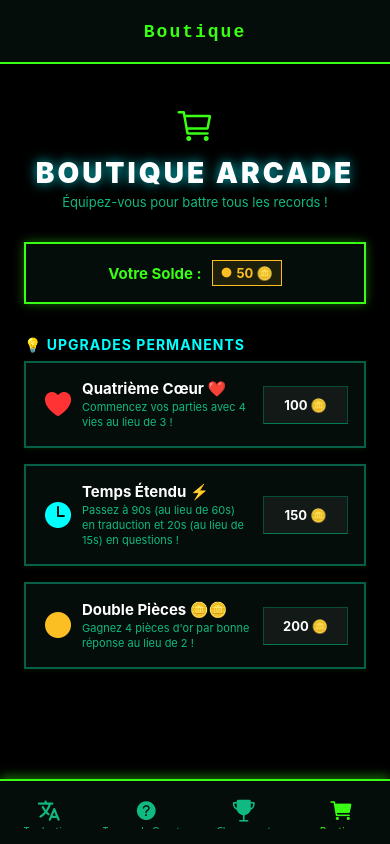
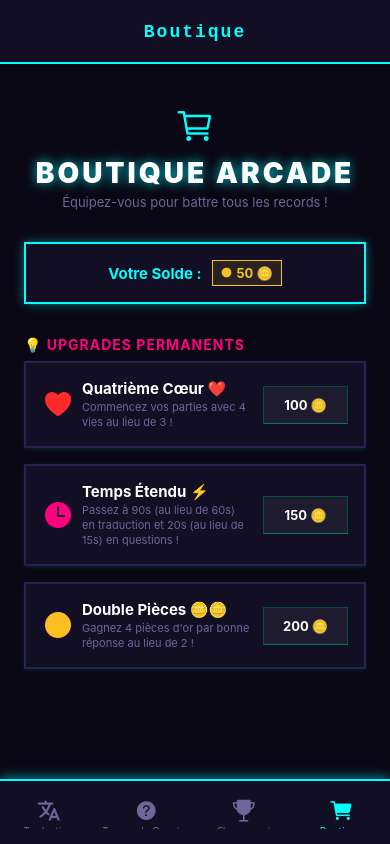
Before and after one commit to miidsthree-rgb/test1, a React Native app: screen /Shop in a window 390 px wide. Built offline with nearby package versions, Linux system fonts and the light colour scheme.

Commit message:
style: switch theme from monochrome green terminal to classic neon arcade (Electric Cyan & Hot Pink)

```diff
--- a/theme.js
+++ b/theme.js
@@ -1,22 +1,22 @@
 import { Platform } from 'react-native';
 
-// Ultra-retro 8-bit / CRT Terminal theme tokens
+// Ultra-retro 8-bit / Neon Arcade theme tokens
 export const theme = {
   colors: {
-    primary: '#39FF14',        // Pure Phosphor Neon Green
-    primaryDark: '#059669',
-    secondary: '#00FFFF',      // Retro Cyber Cyan
-    accentPink: '#FF007F',     // Neon Pink / Magenta
-    background: '#000000',     // Perfect Black Screen
-    cardBg: '#050D0A',         // Very dark phosphor green terminal background
-    cardBgElevated: '#0D2018', // Active selection background
-    text: '#39FF14',           // Phosphor Green Text
-    textMuted: '#10B981',      // Dimmed green text
-    border: '#39FF14',         // Phosphor Green borders
-    borderMuted: '#065F46',
-    success: '#00FFFF',
-    error: '#FF3333',          // Retro Neon Red
-    warning: '#FFFF00',        // Retro Yellow
+    primary: '#00FFFF',        // Electric Neon Cyan
+    primaryDark: '#00B3B3',
+    secondary: '#FF007F',      // Hot Neon Pink
+    accentPink: '#FF007F',
+    background: '#090714',     // Deep space cabinet navy/black
+    cardBg: '#120F24',         // Cabinet dark violet
+    cardBgElevated: '#1C1838',
+    text: '#00FFFF',           // Cyan terminal text
+    textMuted: '#6F669B',      // Soft lavender/purple
+    border: '#FF007F',         // Hot Neon Pink border
+    borderMuted: '#292152',
+    success: '#39FF14',        // Bright green for success
+    error: '#FF2A2A',          // Vibrant red for error
+    warning: '#FFFF00',        // Pacman yellow
     white: '#FFFFFF',
     overlay: 'rgba(0, 0, 0, 0.8)',
   },
```
